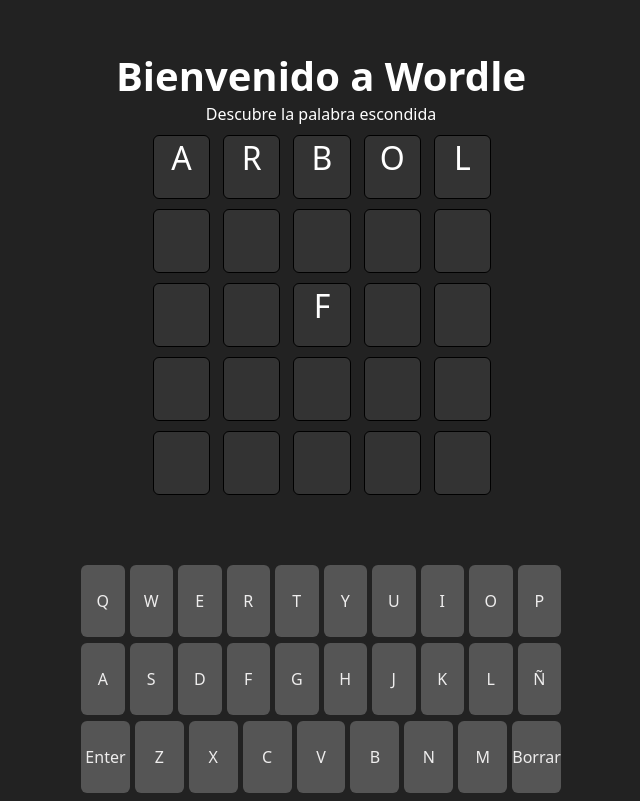
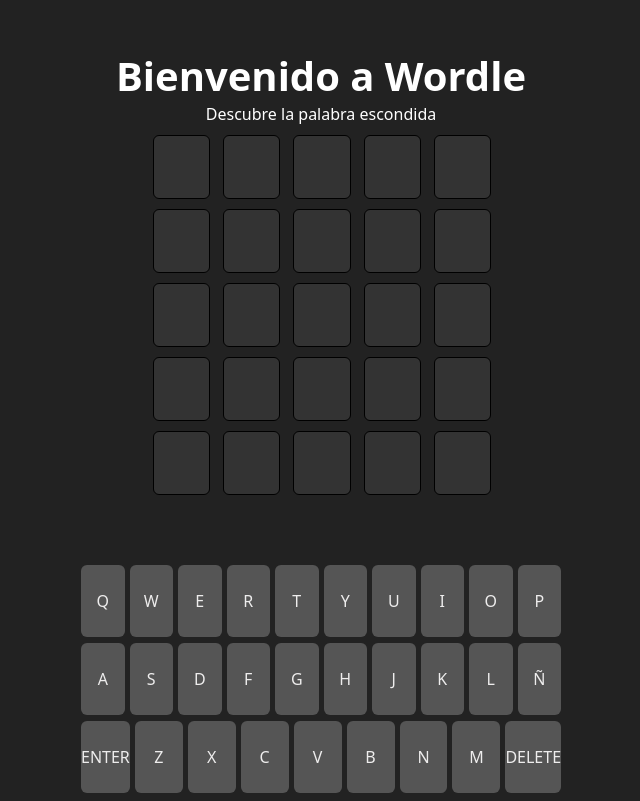
Before and after one commit to IgnacioTDeter/Proyectos-Web, a React (Vite) app in the folder 01-wordle/: page / in a window 1280 px wide. Shown: the whole page, without its empty margins (319-959 px from the left). Built offline with nearby package versions, Linux system fonts and the light colour scheme.

Commit message:
Keyboard
The keyboard now function from the real keyboard too

```diff
--- a/01-wordle/src/App.css
+++ b/01-wordle/src/App.css
@@ -35,7 +35,9 @@
     width: 100%;
     color: #fff;
     font-size: 2rem;
-    text-align: center;
+    display: flex;
+    align-items: center;
+    justify-content: center;
     text-transform: uppercase
 }
 
--- a/01-wordle/src/App.jsx
+++ b/01-wordle/src/App.jsx
@@ -2,70 +2,45 @@
 import { Board } from './Board.jsx';
 import { LetterKeyboard } from './Keyboard.jsx';
 import './App.css';
-import { createContext, useState } from 'react';
+import { createContext, useState, useTransition } from 'react';
 import { BoardDefault } from "./Words.jsx";
-
 export const AppContext = createContext();
 
 export function App() {
+  const [board, setBoard] = useState(BoardDefault);
+  const [currAttempt, setCurrAttempt] = useState({attempt: 0, letterPos: 0})
 
+  const onSelectLetter = (keyVal) =>{
+    if(currAttempt.letterPos > 4) return;
 
-  const [board, setBoard] = useState(BoardDefault);
+    const newBoard = [...board];
+    newBoard[currAttempt.attempt][currAttempt.letterPos] = keyVal;
+    setBoard(newBoard);
+    setCurrAttempt({...currAttempt, letterPos: currAttempt.letterPos + 1})
+  }
+
+  const onDelete = () =>{
+    if(currAttempt.letterPos === 0) return;
+    const newBoard = [...board];
+    newBoard[currAttempt.attempt][currAttempt.letterPos - 1] = "";
+    setBoard(newBoard);
+    setCurrAttempt({...currAttempt, letterPos: currAttempt.letterPos - 1})
+  }
+
+  const onEnter = () =>{
+    if( currAttempt.letterPos !== 5) return;
+    setCurrAttempt({attempt: currAttempt.attempt + 1, letterPos: 0})
+  }
 
   return (
-
     <main className='container-main'>
       <h1 className='wd-title'> Bienvenido a Wordle </h1>
       <span className='wd-title-span'> Descubre la palabra escondida </span>
 
-      <AppContext.Provider value={{ board, setBoard }}>
-
+      <AppContext.Provider value={{ board, setBoard, currAttempt, setCurrAttempt, onDelete, onSelectLetter, onEnter }}>
         <Board />
-
-
-        <article className='wd-keyboard-container'>
-          <div className="row" >
-            <LetterKeyboard letterValue="Q" />
-            <LetterKeyboard letterValue="W" />
-            <LetterKeyboard letterValue="E" />
-            <LetterKeyboard letterValue="R" />
-            <LetterKeyboard letterValue="T" />
-            <LetterKeyboard letterValue="Y" />
-            <LetterKeyboard letterValue="U" />
-            <LetterKeyboard letterValue="I" />
-            <LetterKeyboard letterValue="O" />
-            <LetterKeyboard letterValue="P" />
-          </div>
-          <div className="row">
-            <LetterKeyboard letterValue="A" />
-            <LetterKeyboard letterValue="S" />
-            <LetterKeyboard letterValue="D" />
-            <LetterKeyboard letterValue="F" />
-            <LetterKeyboard letterValue="G" />
-            <LetterKeyboard letterValue="H" />
-            <LetterKeyboard letterValue="J" />
-            <LetterKeyboard letterValue="K" />
-            <LetterKeyboard letterValue="L" />
-            <LetterKeyboard letterValue="Ñ" />
-          </div>
-
-          <div className="row">
-            <div className="button-letter special-letter">Enter</div>
-            <LetterKeyboard letterValue="Z" />
-            <LetterKeyboard letterValue="X" />
-            <LetterKeyboard letterValue="C" />
-            <LetterKeyboard letterValue="V" />
-            <LetterKeyboard letterValue="B" />
-            <LetterKeyboard letterValue="N" />
-            <LetterKeyboard letterValue="M" />
-            <div className="button-letter special-letter">Borrar</div>
-          </div>
-        </article>
-
+        <LetterKeyboard />
       </AppContext.Provider>
-
     </main>
-
-
   )
 }
--- /dev/null
+++ b/01-wordle/src/Key.jsx
@@ -0,0 +1,28 @@
+import { AppContext } from "./App";
+import React, { useContext } from "react";
+
+export function Key({ keyVal, bigKey }) {
+
+    const {
+        onDelete,
+        onEnter,
+        onSelectLetter
+    } = useContext(AppContext)
+
+    const selectLetter = () => {
+
+        if (keyVal === "ENTER") {
+            onEnter();
+        }
+        else if (keyVal === "DELETE") {
+            onDelete();
+        }
+        else {
+            onSelectLetter(keyVal)
+        }
+
+    }
+    return (
+        <div className="button-letter" id={bigKey && "big"} onClick={selectLetter}> {keyVal} </div>
+    )
+}
--- a/01-wordle/src/Keyboard.jsx
+++ b/01-wordle/src/Keyboard.jsx
@@ -1,9 +1,72 @@
+import {Key} from './Key'
+import React, {useCallback, useEffect, useContext} from 'react';
+import { AppContext } from "./App"
 
 
 export function LetterKeyboard({ letterValue }) {
 
+    const {onEnter, onDelete, onSelectLetter} = useContext(AppContext)
+
+    const keys1 = ["Q", "W", "E", "R", "T", "Y", "U", "I", "O", "P"];
+    const keys2 = ["A", "S", "D", "F", "G", "H", "J", "K", "L", "Ñ"];
+    const keys3 = ["Z", "X", "C", "V", "B", "N", "M"];
+
+    const handleKeyboard = useCallback((event) =>{
+        if(event.key === "Enter"){
+            onEnter();
+        }
+        else if (event.key === "Backspace"){
+            onDelete();
+        }
+        else{
+            keys1.forEach((key) =>{
+                if(event.key === key){
+                    onSelectLetter(key)
+                }
+            })
+            keys2.forEach((key) =>{
+                if(event.key === key){
+                    onSelectLetter(key)
+                }
+            })
+            keys3.forEach((key) =>{
+                if(event.key === key){
+                    onSelectLetter(key)
+                }
+            })
+        }
+    });
+    useEffect(() => {
+        document.addEventListener("keydown", handleKeyboard)
+
+        return () =>{
+            document.removeEventListener("keydown", handleKeyboard)
+        }
+    }, [handleKeyboard])
     return (
-        <div className="button-letter"> {letterValue} </div>
+        /* <div className="button-letter"> {letterValue} </div>*/
+
+        <article className='wd-keyboard-container' onKeyDown={handleKeyboard}>
+            <div className="row" >
+                {keys1.map((key) => {
+                    return (<Key keyVal={key} />)
+                })}
+            </div>
+
+            <div className="row">
+                {keys2.map((key) => {
+                    return  (<Key keyVal={key} />)
+                })}
+            </div>
+
+            <div className="row">
+                <Key keyVal="ENTER" bigKey />
+                {keys3.map((key) => {
+                    return(  <Key keyVal={key} />)
+                })}
+                <Key keyVal="DELETE" bigKey  />
+            </div>
+        </article>
     )
 
 }
--- a/01-wordle/src/Words.jsx
+++ b/01-wordle/src/Words.jsx
@@ -1,7 +1,7 @@
 export const BoardDefault = [
-    ["A", "R", "B", "O", "L"],
     ["", "", "", "", ""],
-    ["", "", "F", "", ""],
+    ["", "", "", "", ""],
+    ["", "", "", "", ""],
     ["", "", "", "", ""],
     ["", "", "", "", ""],
 ];
```
